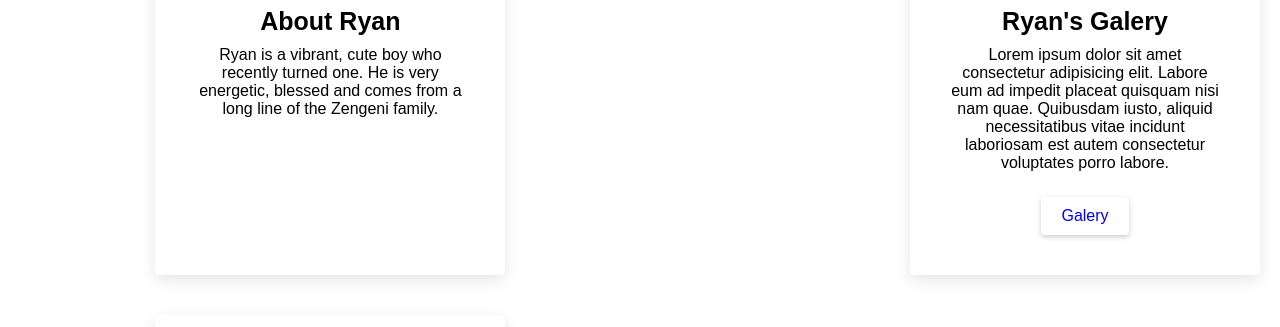
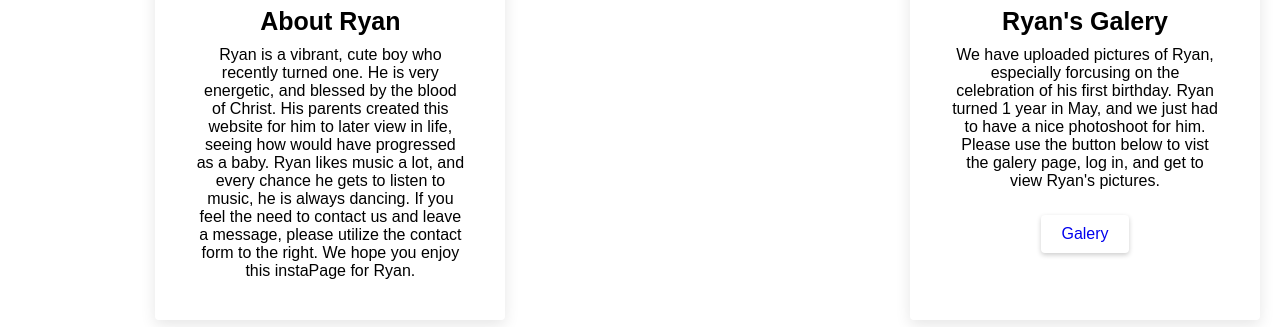
Before and after one commit to Simba-the-coder/ryan_website, a plain HTML site: page html/about.html in a window 1280 px wide. Shown: the part 143-470 px from the top of the page. Drawn offline with Linux system fonts and the light colour scheme.

Commit message:
updated about and contact pages

```diff
--- a/html/about.html
+++ b/html/about.html
@@ -3,7 +3,7 @@
 <head>
     <meta charset="UTF-8">
     <meta name="viewport" content="width=device-width, initial-scale=1.0">
-    <title>Document</title>
+    <title>About & Contact</title>
     <link rel="stylesheet" href="../stylesheets/aboutStyles.css">
 </head>
 <body>
@@ -21,7 +21,11 @@
             <div class="content">
                 <h3>About Ryan</h3>
                 <p>Ryan is a vibrant, cute boy who recently turned one. He is very energetic,
-                   blessed and comes from a long line of the Zengeni family. </p>
+                    and blessed by the blood of Christ. His parents created this website for
+                    him to later view in life, seeing how would have progressed as a baby. Ryan
+                     likes music a lot, and every chance he gets to listen to music, he is always
+                    dancing. If you feel the need to contact us and leave a message, please
+                    utilize the contact form to the right. We hope you enjoy this instaPage for Ryan. </p>
             </div>
         </div>
 
@@ -29,10 +33,10 @@
             <div class="icon">02</div>
             <div class="content">
                 <h3>Ryan's Galery</h3>
-                <p>Lorem ipsum dolor sit amet consectetur adipisicing elit.
-                    Labore eum ad impedit placeat quisquam nisi nam quae.
-                    Quibusdam iusto, aliquid necessitatibus vitae incidunt
-                    laboriosam est autem consectetur voluptates porro labore.</p>
+                <p>We have uploaded pictures of Ryan, especially forcusing on the celebration of
+                    his first birthday. Ryan turned 1 year in May, and we just had to have a nice
+                     photoshoot for him. Please use the button below to vist the galery page, log in,
+                      and get to view Ryan's pictures. </p>
                     <a  href="./Login.html" id = "second">Galery</a>
             </div>
         </div>
```
Also changed, not shown: index.html (+1 -1 lines).
